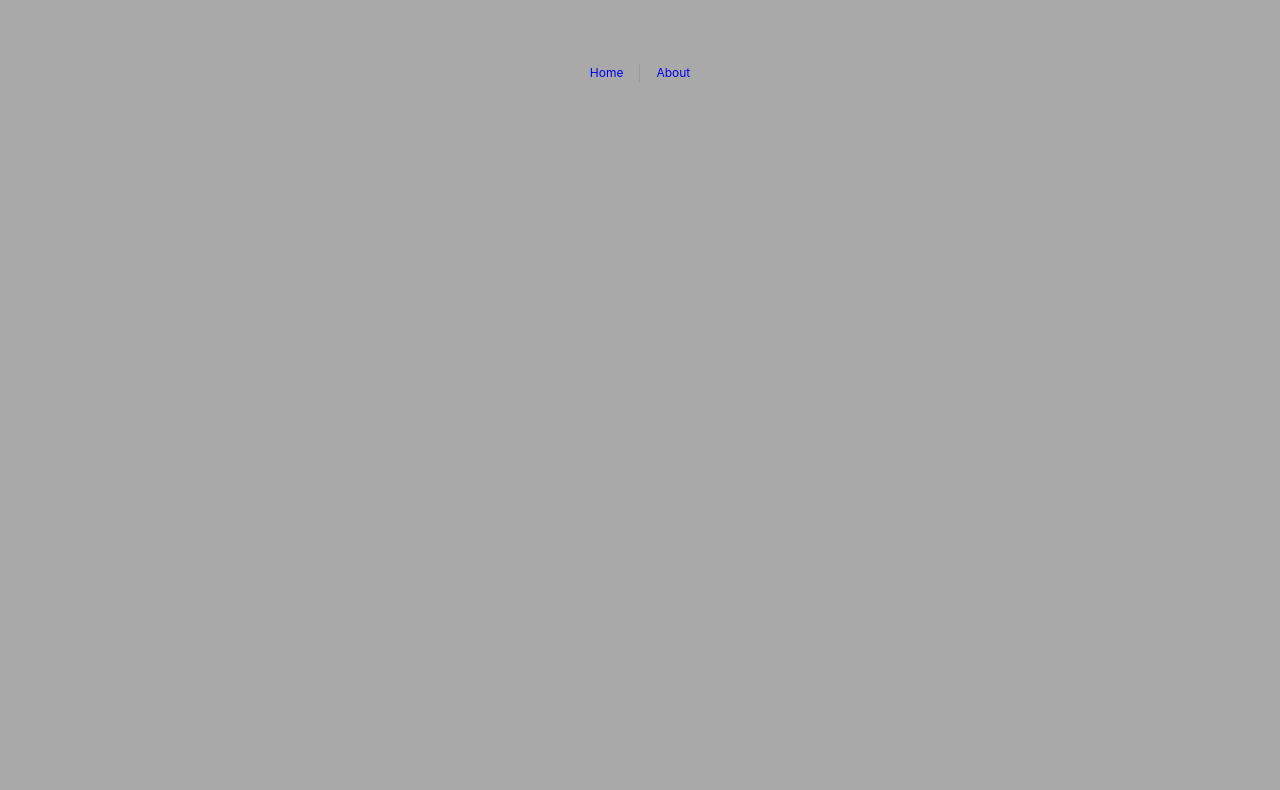
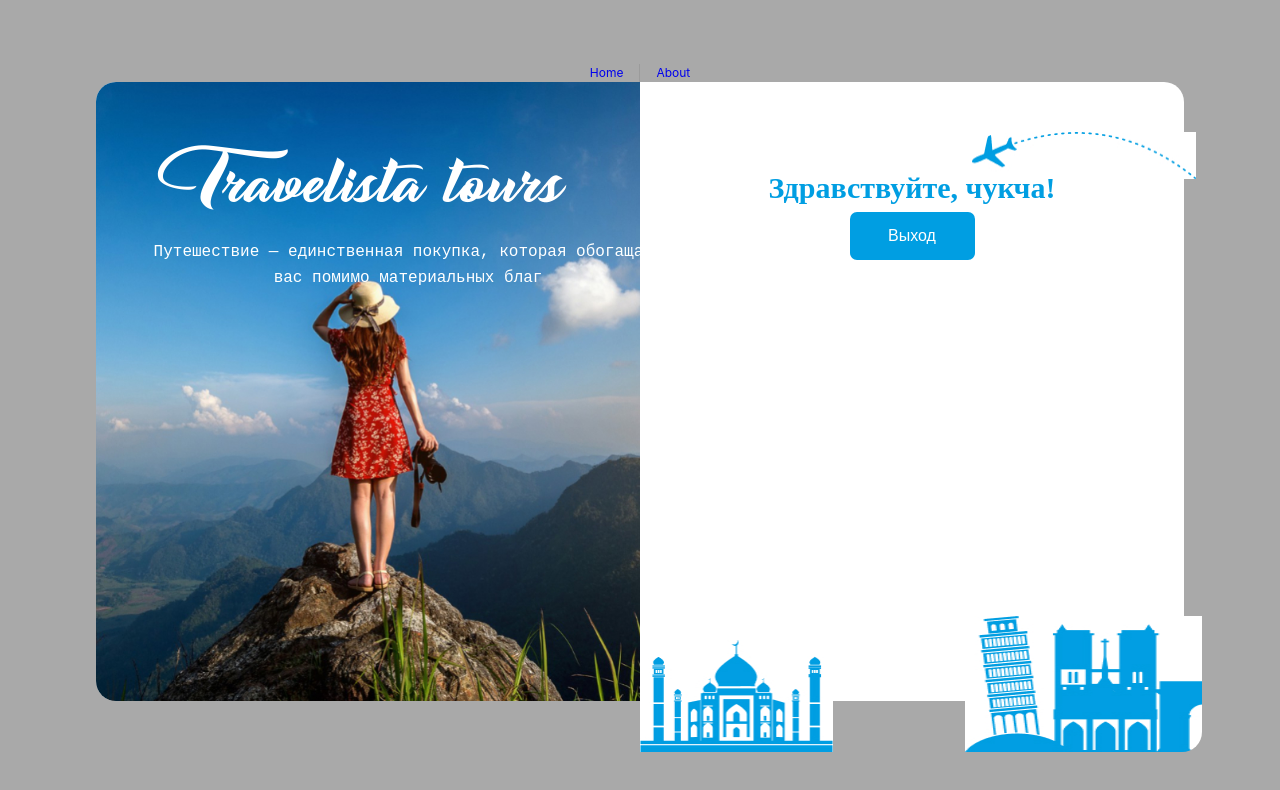
Before and after one commit to Zuko44/authorization, a Vue app: page /cabinet in a window 1280 px wide. Before the commit this address had no page. Shown: the top 790 px of the page. Built offline with nearby package versions, Linux system fonts and the light colour scheme; a web font is replaced by a local one.

Commit message:
edited user cabinet

```diff
--- a/src/components/UserCabinet.vue
+++ b/src/components/UserCabinet.vue
@@ -1,11 +1,47 @@
 <script setup lang="ts">
+import router from '../router';
 import { ref, onMounted } from 'vue';
 
-const phoneNumber = ref<number>();
-const password = ref<number>();
-const remember = ref<boolean>(false);
+const userName = ref<string>('чукча');
 
-onMounted(() => {});
+const getDateFromLocalStorage = () => {
+  const dateString = localStorage.getItem('timeUntilEnd');
+  if (dateString) {
+    return new Date(dateString);
+  }
+};
+
+const initUser = () => {
+  const localStorageValue = localStorage.getItem('user');
+  if (localStorageValue) {
+    userName.value = localStorageValue;
+  }
+};
+
+const endSession = () => {
+  localStorage.removeItem('timeUntilEnd');
+  localStorage.removeItem('token');
+  localStorage.removeItem('user');
+  router.push({ name: 'home' });
+};
+
+const initTimeUntilEnd = () => {
+  const start = new Date();
+  let end = getDateFromLocalStorage();
+  if (end) {
+    const diff = (start.getTime() - end.getTime()) / 1000;
+    setTimeout(() => {
+      if (new Date() === end) {
+        endSession();
+      }
+    }, diff);
+  }
+};
+
+onMounted(() => {
+  initUser();
+  initTimeUntilEnd();
+});
 </script>
 
 <template>
@@ -26,7 +62,10 @@
     </div>
     <div class="rightPart">
       <div class="formWrapper">
-        <h1>Добро пожаловать</h1>
+        <h1>Здравствуйте, {{ userName }}!</h1>
+        <div>
+          <button type="button" class="btn" @click="endSession">Выход</button>
+        </div>
       </div>
       <img class="plane" src="../assets/images/plane.jpg" alt="plane" />
       <img class="India" src="../assets/images/India.jpg" alt="India" />
@@ -41,6 +80,7 @@
   flex-direction: row;
   border-radius: 20px;
   font-family: 'Cabinet Grotesk Regular';
+  background: white;
 }
 
 img {
@@ -189,5 +229,6 @@
   background-color: RGB(0, 158, 226);
   border: none;
   border-radius: 7px;
+  cursor: pointer;
 }
 </style>
--- a/src/router/index.ts
+++ b/src/router/index.ts
@@ -18,6 +18,11 @@
       // which is lazy-loaded when the route is visited.
       component: () => import('../pages/AboutView.vue'),
     },
+    {
+      path: '/cabinet',
+      name: 'cabinet',
+      component: () => import('../components/UserCabinet.vue'),
+    },
   ],
 });
 
```
